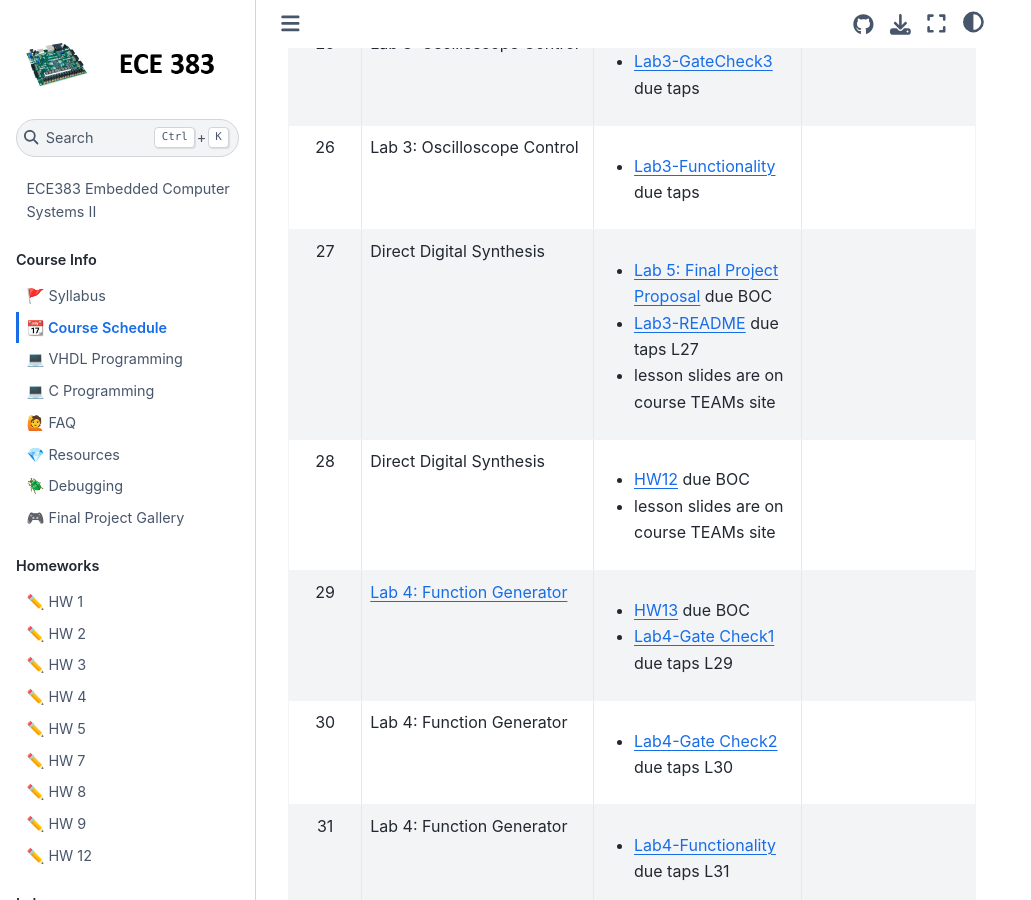
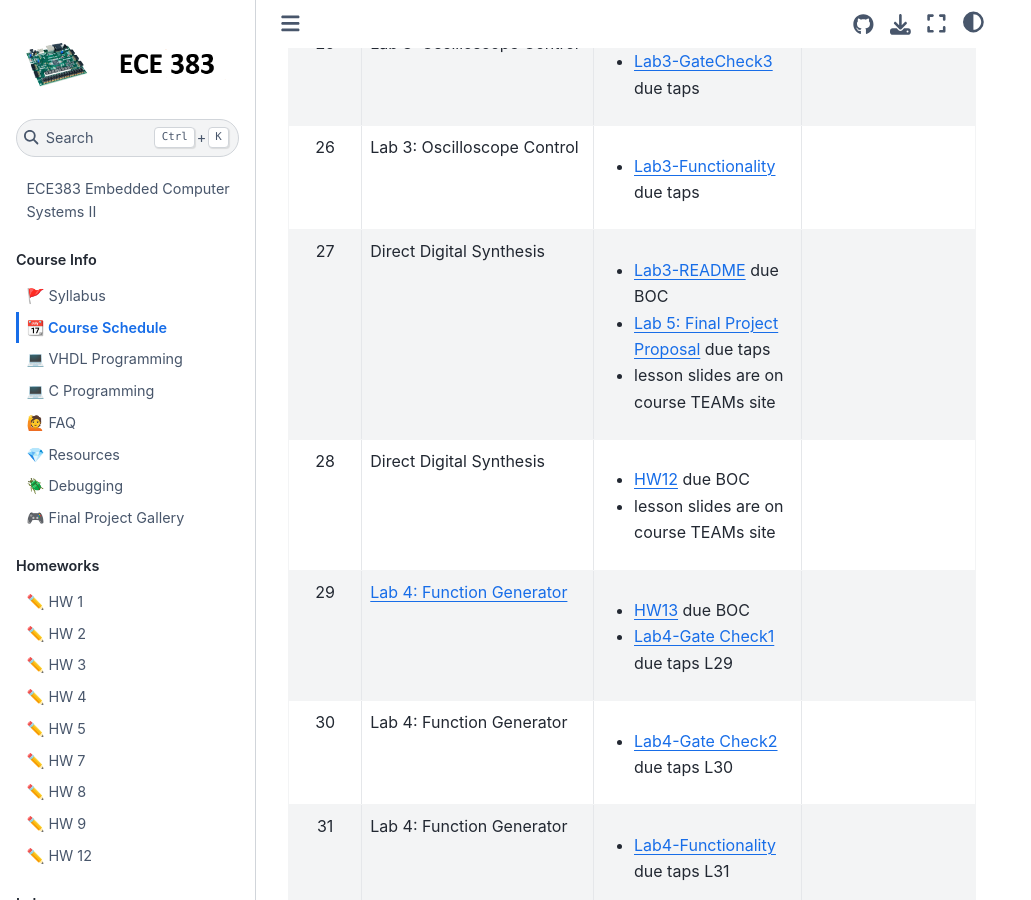
Before and after one commit to USAFA-ECE/ece383, a Jupyter Book: the page built from book/schedule.md, in a window 1280 px wide and 900 px high, scrolled down 3552 px. Shown: the whole window, without its empty margins (0-1031 px from the left). Built offline with Jupyter Book 1.0.4 settings and Sphinx 7.4.7 and the Sphinx Book theme 1.1.4, drawn with Linux system fonts in a browser that asks for light colours; pages that are not in the unit, such as notebooks, are missing from menus.

Commit message:
Update schedule.md

```diff
--- a/book/schedule.md
+++ b/book/schedule.md
@@ -33,7 +33,7 @@
 | 24     | Lab 3: Oscilloscope Control | <ul><li>[Lab3-GateCheck2](Assignments/lab3.md) due BOC </li></ul>  |        |
 | 25     | Lab 3: Oscilloscope Control | <ul><li>[Lab3-GateCheck3](Assignments/lab3.md) due taps </li></ul> |        |
 | 26     | Lab 3: Oscilloscope Control | <ul><li>[Lab3-Functionality](Assignments/lab3.md) due taps </li></ul>  |       |
-| 27     | Direct Digital Synthesis    | <ul><li>[Lab 5: Final Project Proposal](Assignments/project.md) due BOC</li><li>[Lab3-README](Assignments/lab3.md) due taps L27 </li><li>lesson slides are on course TEAMs site</li></ul>  |        |
+| 27     | Direct Digital Synthesis    | <ul><li>[Lab3-README](Assignments/lab3.md) due BOC</li><li>[Lab 5: Final Project Proposal](Assignments/project.md) due taps </li><li>lesson slides are on course TEAMs site</li></ul>  |        |
 | 28     | Direct Digital Synthesis    | <ul><li>[HW12](Assignments/homework12.md) due BOC </li><li> lesson slides are on course TEAMs site</li></ul>  |        |
 | 29     | [Lab 4: Function Generator](Assignments/lab4.md) | <ul><li>[HW13](Assignments/homework13.md) due BOC </li><li>[Lab4-Gate Check1](Assignments/lab4.md) due taps L29</li></ul> |        |
 | 30     | Lab 4: Function Generator | <ul><li>[Lab4-Gate Check2](Assignments/lab4.md) due taps L30</li></ul> |        |
```
